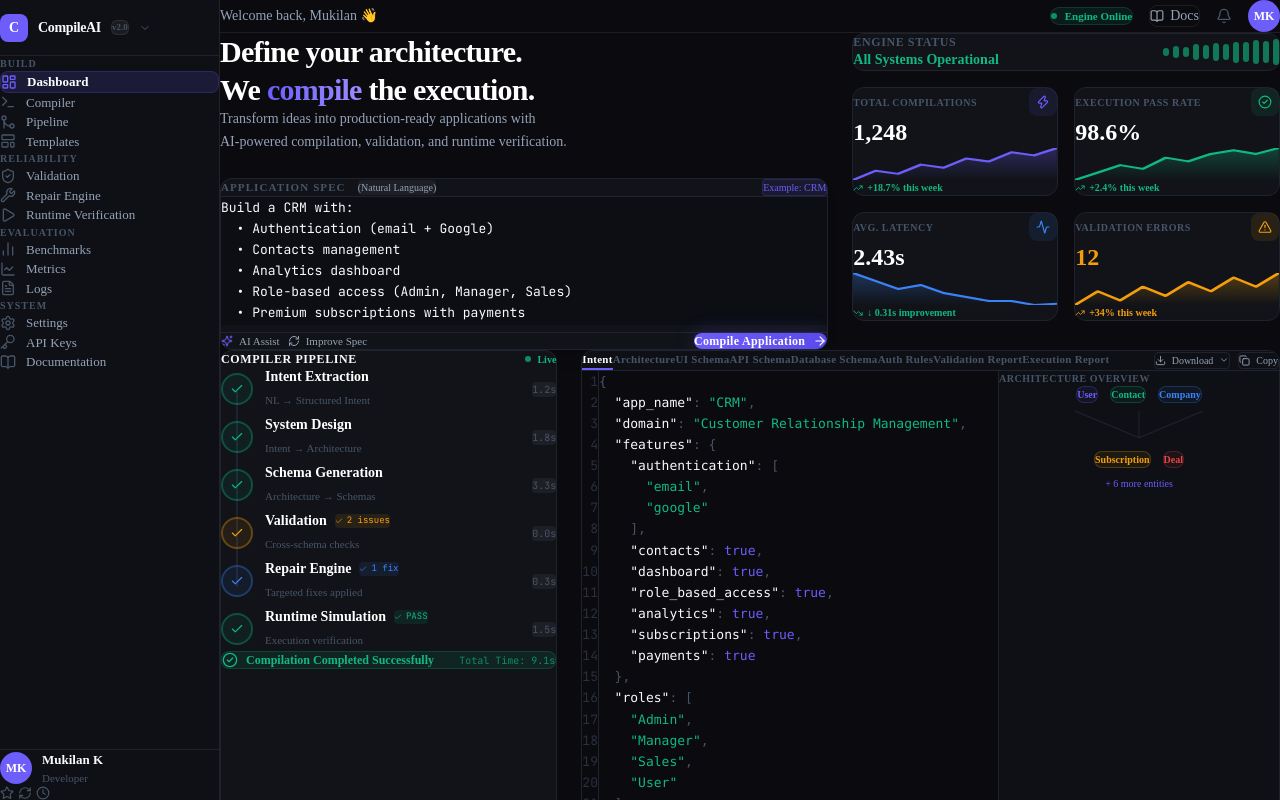
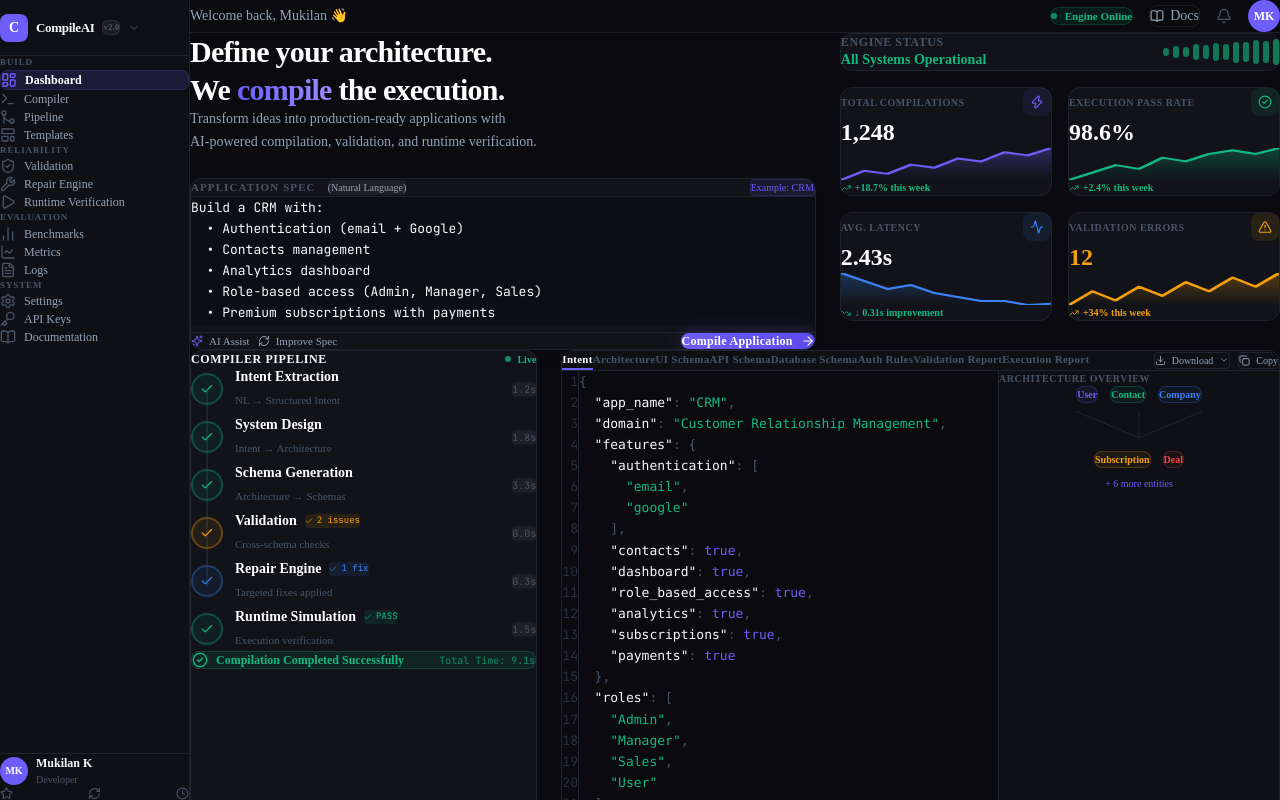
Before and after one commit to Mukilan-s18/CompileAI, a Next.js app in the folder frontend/: page / in a window 1280 px wide. Built offline with nearby package versions, Linux system fonts and the light colour scheme; no server answers.

Commit message:
style: Reduce sidebar width to 190px for more main content area

```diff
--- a/frontend/src/components/layout/sidebar.tsx
+++ b/frontend/src/components/layout/sidebar.tsx
@@ -63,17 +63,17 @@ export function Sidebar() {
   const pathname = usePathname();
 
   return (
-    <aside className="w-[220px] flex-shrink-0 bg-[#0E1015] border-r border-border flex flex-col h-screen">
+    <aside className="w-[190px] flex-shrink-0 bg-[#0E1015] border-r border-border flex flex-col h-screen">
       {/* Logo */}
-      <div className="h-14 flex items-center px-4 border-b border-border">
-        <div className="flex items-center gap-2.5">
+      <div className="h-14 flex items-center px-3 border-b border-border">
+        <div className="flex items-center gap-2">
           <div className="w-7 h-7 rounded-lg bg-[#6D5DFB] text-white flex items-center justify-center font-bold text-sm">
             C
           </div>
-          <h1 className="text-sm font-bold text-text tracking-tight">
+          <h1 className="text-[13px] font-bold text-text tracking-tight">
             CompileAI
           </h1>
-          <span className="text-[9px] font-semibold text-text-muted bg-white/5 border border-border px-1.5 py-0.5 rounded-md">
+          <span className="text-[9px] font-semibold text-text-muted bg-white/5 border border-border px-1 py-0.5 rounded-md ml-1">
             v2.0
           </span>
           <ChevronDown size={12} className="text-text-muted ml-auto" />
@@ -81,10 +81,10 @@ export function Sidebar() {
       </div>
 
       {/* Navigation */}
-      <div className="flex-1 overflow-y-auto py-3 px-2.5 custom-scrollbar">
+      <div className="flex-1 overflow-y-auto py-3 px-2 custom-scrollbar">
         {navGroups.map((group, idx) => (
           <div key={group.title} className={cn(idx > 0 && "mt-3")}>
-            <p className="px-2 mb-1 text-[10px] font-bold text-text-muted uppercase tracking-[0.1em]">
+            <p className="px-2 mb-1 text-[9px] font-bold text-text-muted uppercase tracking-[0.1em]">
               {group.title}
             </p>
             {group.items.map((item) => {
@@ -94,7 +94,7 @@ export function Sidebar() {
                   key={item.label}
                   href={item.href}
                   className={cn(
-                    "flex items-center gap-2.5 px-2.5 py-1 rounded-lg text-[13px] transition-all duration-150 mb-0.5",
+                    "flex items-center gap-2 px-2 py-1 rounded-lg text-[12px] transition-all duration-150 mb-0.5",
                     isActive
                       ? "bg-[#6D5DFB]/15 text-white font-semibold border border-[#6D5DFB]/20"
                       : "text-[#94A3B8] hover:bg-white/5 hover:text-white"
@@ -103,7 +103,7 @@ export function Sidebar() {
                   <span className={cn("flex-shrink-0", isActive ? "text-[#6D5DFB]" : "text-[#475569]")}>
                     {item.icon}
                   </span>
-                  {item.label}
+                  <span className="truncate">{item.label}</span>
                 </Link>
               );
             })}
@@ -113,29 +113,29 @@ export function Sidebar() {
 
       {/* User Profile */}
       <div className="border-t border-border">
-        <div className="px-4 py-3 flex items-center gap-2.5 hover:bg-white/5 transition-colors cursor-pointer">
-          <div className="w-8 h-8 rounded-full bg-[#6D5DFB] flex items-center justify-center text-white font-bold text-xs">
+        <div className="px-3 py-3 flex items-center gap-2 hover:bg-white/5 transition-colors cursor-pointer">
+          <div className="w-7 h-7 flex-shrink-0 rounded-full bg-[#6D5DFB] flex items-center justify-center text-white font-bold text-[10px]">
             MK
           </div>
           <div className="flex-1 min-w-0">
-            <p className="text-[13px] font-semibold text-text truncate">
+            <p className="text-[12px] font-semibold text-text truncate">
               Mukilan K
             </p>
-            <p className="text-[11px] text-text-muted truncate">
+            <p className="text-[10px] text-text-muted truncate">
               Developer
             </p>
           </div>
         </div>
         {/* Bottom Action Icons */}
-        <div className="px-4 pb-3 flex items-center gap-1">
-          <button className="p-2 rounded-lg text-text-muted hover:text-white hover:bg-white/5 transition-colors">
-            <Star size={14} />
+        <div className="px-3 pb-3 flex items-center justify-between">
+          <button className="p-1.5 rounded-lg text-text-muted hover:text-white hover:bg-white/5 transition-colors">
+            <Star size={13} />
           </button>
-          <button className="p-2 rounded-lg text-text-muted hover:text-white hover:bg-white/5 transition-colors">
-            <RefreshCw size={14} />
+          <button className="p-1.5 rounded-lg text-text-muted hover:text-white hover:bg-white/5 transition-colors">
+            <RefreshCw size={13} />
           </button>
-          <button className="p-2 rounded-lg text-text-muted hover:text-white hover:bg-white/5 transition-colors">
-            <Clock size={14} />
+          <button className="p-1.5 rounded-lg text-text-muted hover:text-white hover:bg-white/5 transition-colors">
+            <Clock size={13} />
           </button>
         </div>
       </div>
```
